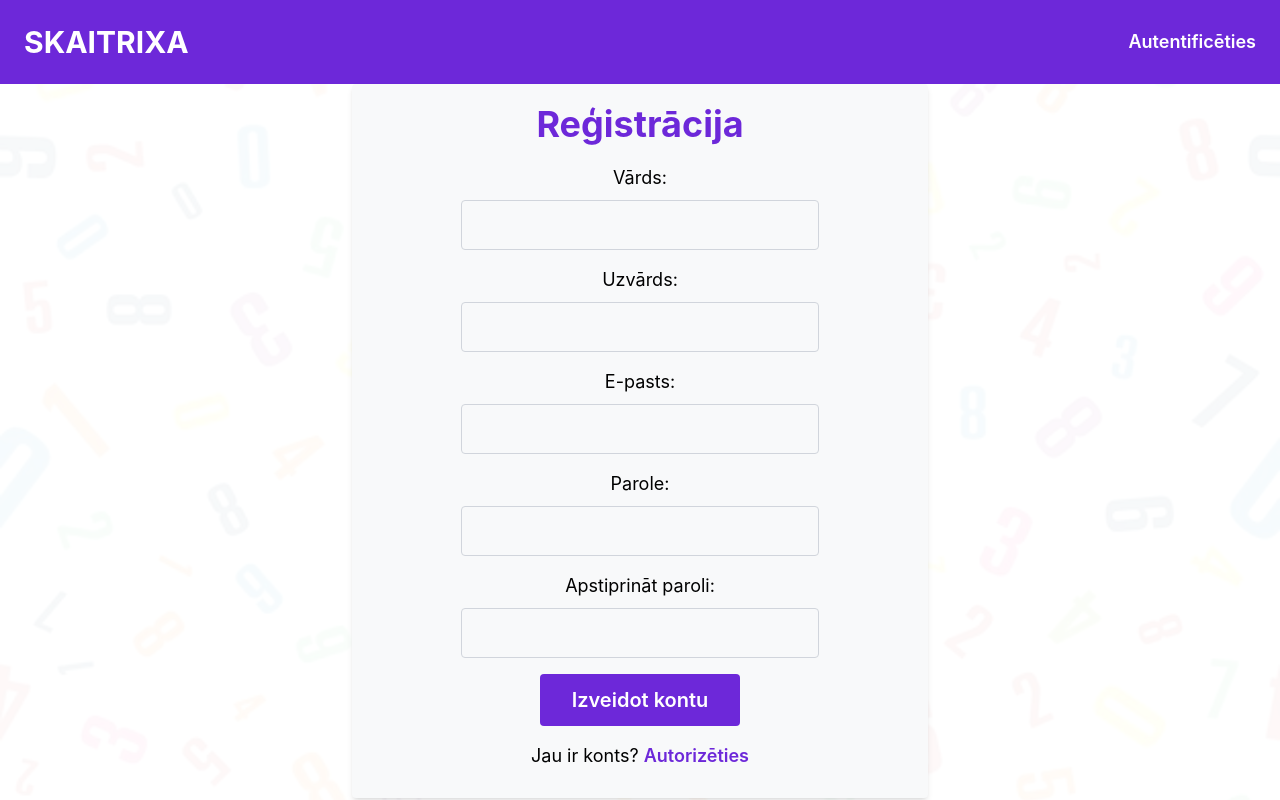
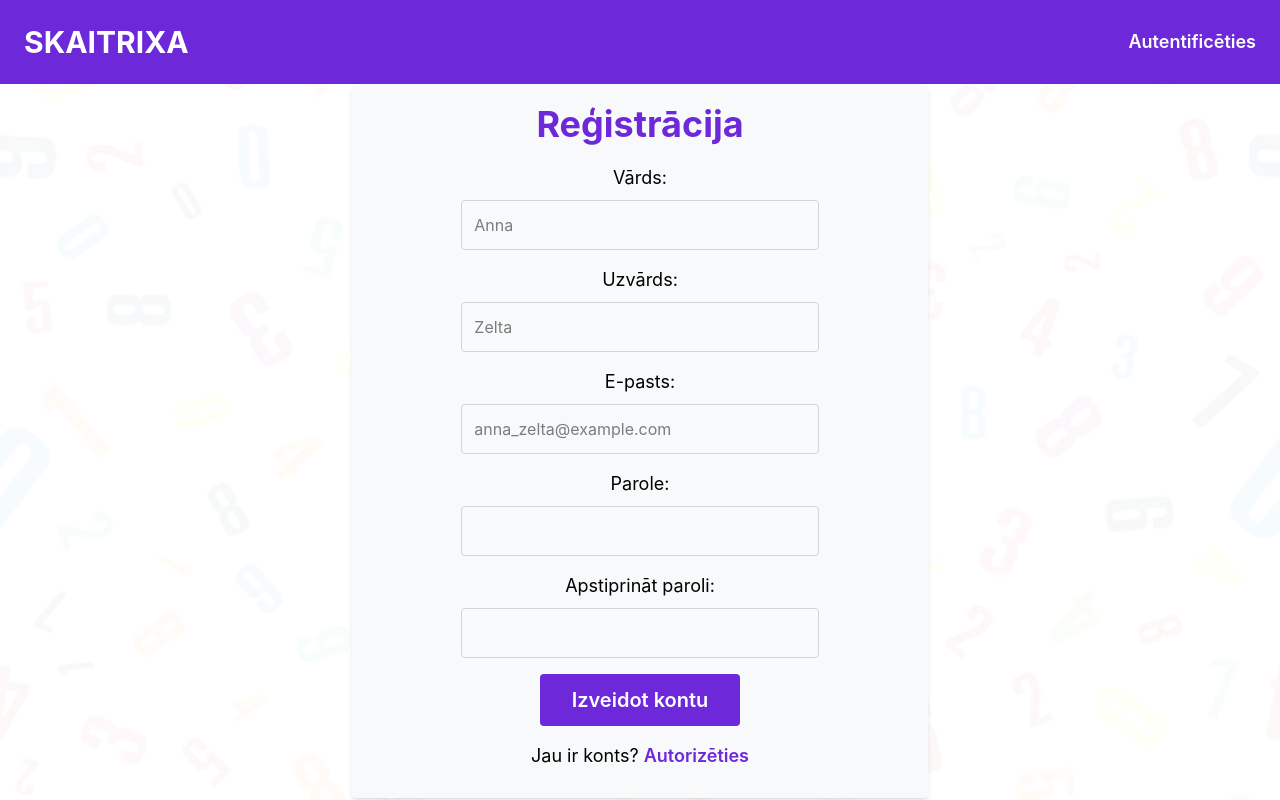
Before and after one commit to jelizavetavetaskova/skaitrixa, a React (Vite) app: page /register in a window 1280 px wide. Built offline with nearby package versions, Linux system fonts and the light colour scheme; no server answers.

Commit message:
refactor: extracted text inputs with labels in a separate component

```diff
--- a/src/features/training/CreateTrainingPage.tsx
+++ b/src/features/training/CreateTrainingPage.tsx
@@ -3,6 +3,7 @@ import {supabase} from "../../lib/supabase.ts";
 import type {User} from "../../shared/types/database.ts";
 import {useNavigate} from "react-router-dom";
 import Button from "../../shared/components/Button.tsx";
+import LabeledInput from "../../shared/components/LabeledInput.tsx";
 
 interface CreateTrainingProps {
     type: string;
@@ -86,10 +87,7 @@ const CreateTrainingPage = ({type, user}: CreateTrainingProps) => {
 
             <form onSubmit={handleSubmit}>
 
-                <div className="flex flex-col mx-auto justify-center items-center mb-4">
-                    <label htmlFor="title" className="text-lg mb-2">Treniņa nosaukums</label>
-                    <input type="text" value={formData.title} onChange={handleChange} name="title" id="title" className="p-3 w-2/3 rounded border border-gray-300 outline-primary"/>
-                </div>
+                <LabeledInput label="Treniņa nosaukums:" value={formData.title} name="title" onChange={handleChange} required={false} placeholder="Treniņš"/>
 
                 <div className="flex flex-col mx-auto justify-center items-center mb-4">
                     <p className="text-lg mb-2">Līmenis:</p>
--- a/src/pages/LoginPage.tsx
+++ b/src/pages/LoginPage.tsx
@@ -4,6 +4,7 @@ import type {AuthError} from "@supabase/supabase-js";
 import {Link, useNavigate} from "react-router-dom";
 import PageCard from "../shared/components/PageCard.tsx";
 import Button from "../shared/components/Button.tsx";
+import LabeledInput from "../shared/components/LabeledInput.tsx";
 
 const LoginPage = () => {
     const [email, setEmail] = useState("");
@@ -29,26 +30,9 @@ const LoginPage = () => {
                 const error = await signIn(email, password);
                 if (error) setError(error);
             }}>
-                <div className="flex flex-col mx-auto justify-center items-center mb-4">
-                    <label htmlFor="username" className="text-lg mb-2">Lietotāja vārds:</label>
-                    <input
-                        type="email"
-                        id="username"
-                        value={email}
-                        onChange={(e) => setEmail(e.target.value)}
-                        className="p-3 w-2/3 rounded border border-gray-300 outline-primary"
-                    />
-                </div>
-                <div className="flex flex-col mx-auto justify-center items-center mb-4">
-                    <label htmlFor="password" className="text-lg mb-2">Parole:</label>
-                    <input
-                        type="password"
-                        id="password"
-                        value={password}
-                        onChange={(e) => setPassword(e.target.value)}
-                        className="p-3 w-2/3 rounded border border-gray-300 outline-primary"
-                    />
-                </div>
+
+                <LabeledInput type="email" label="Lietotāja vārds:" value={email} name="email" onChange={(e) => setEmail(e.target.value)} required={true} placeholder="anna_zelta@example.com"/>
+                <LabeledInput type="password" label="Parole:" value={password} name="password" onChange={(e) => setPassword(e.target.value)} required={true}/>
 
                 <div className="flex justify-center">
                     <Button type="submit" variant="primary">Ieiet</Button>
--- a/src/pages/RegisterPage.tsx
+++ b/src/pages/RegisterPage.tsx
@@ -3,6 +3,7 @@ import {supabase} from "../lib/supabase.ts";
 import {Link, useNavigate} from "react-router-dom";
 import PageCard from "../shared/components/PageCard.tsx";
 import Button from "../shared/components/Button.tsx";
+import LabeledInput from "../shared/components/LabeledInput.tsx";
 
 const RegisterPage = () => {
     const [formData, setFormData] = useState({
@@ -65,26 +66,11 @@ const RegisterPage = () => {
         <PageCard title="Reģistrācija" width="max-w-xl">
 
             <form onSubmit={handleSubmit}>
-                <div className="flex flex-col mx-auto justify-center items-center mb-4">
-                    <label htmlFor="name" className="text-lg mb-2">Vārds:</label>
-                    <input type="text" name="name" id="name" value={formData.name} onChange={handleChange} className="p-3 w-2/3 rounded border border-gray-300 outline-primary"/>
-                </div>
-                <div className="flex flex-col mx-auto justify-center items-center mb-4">
-                    <label htmlFor="surname" className="text-lg mb-2">Uzvārds:</label>
-                    <input type="text" name="surname" id="surname" value={formData.surname} onChange={handleChange} className="p-3 w-2/3 rounded border border-gray-300 outline-primary"/>
-                </div>
-                <div className="flex flex-col mx-auto justify-center items-center mb-4">
-                    <label htmlFor="email" className="text-lg mb-2">E-pasts:</label>
-                    <input type="email" name="email" id="email" value={formData.email} onChange={handleChange} className="p-3 w-2/3 rounded border border-gray-300 outline-primary"/>
-                </div>
-                <div className="flex flex-col mx-auto justify-center items-center mb-4">
-                    <label htmlFor="password" className="text-lg mb-2">Parole:</label>
-                    <input type="password" name="password" id="password" value={formData.password} onChange={handleChange} className="p-3 w-2/3 rounded border border-gray-300 outline-primary"/>
-                </div>
-                <div className="flex flex-col mx-auto justify-center items-center mb-4">
-                    <label htmlFor="confirm" className="text-lg mb-2">Apstiprināt paroli:</label>
-                    <input type="password" name="confirm" id="confirm" value={formData.confirm} onChange={handleChange} className="p-3 w-2/3 rounded border border-gray-300 outline-primary"/>
-                </div>
+                <LabeledInput label="Vārds:" name="name" value={formData.name} onChange={handleChange} required={true} placeholder="Anna"/>
+                <LabeledInput label="Uzvārds:" value={formData.surname} name="surname" onChange={handleChange} required={true} placeholder="Zelta"/>
+                <LabeledInput type="email" label="E-pasts:" value={formData.email} name="email" onChange={handleChange} required={true} placeholder="anna_zelta@example.com"/>
+                <LabeledInput type="password" label="Parole:" value={formData.password} name="password" onChange={handleChange} required={true}/>
+                <LabeledInput type="password" label="Apstiprināt paroli:" value={formData.confirm} name="confirm" onChange={handleChange} required={true} />
 
                 <div className="flex justify-center">
                     <Button type="submit" variant="primary">Izveidot kontu</Button>
--- /dev/null
+++ b/src/shared/components/LabeledInput.tsx
@@ -0,0 +1,33 @@
+import type {ChangeEvent} from "react";
+
+interface InputProps {
+    value: string;
+    onChange: (e: ChangeEvent<HTMLInputElement>) => void;
+    type?: "text" | "password" | "email";
+    label: string;
+    name: string;
+    placeholder?: string;
+    required?: boolean;
+    disabled?: boolean;
+}
+
+const LabeledInput = ({value, onChange, type = "text", label, name, placeholder, required, disabled}: InputProps) => {
+    return (
+        <div className="flex flex-col mx-auto justify-center items-center mb-4">
+            <label htmlFor={name} className="text-lg mb-2">{label}</label>
+            <input
+                type={type}
+                name={name}
+                id={name}
+                value={value}
+                onChange={onChange}
+                className="p-3 w-2/3 rounded border border-gray-300 outline-primary"
+                placeholder={placeholder}
+                required={required}
+                disabled={disabled}
+            />
+        </div>
+    )
+}
+
+export default LabeledInput;
```
